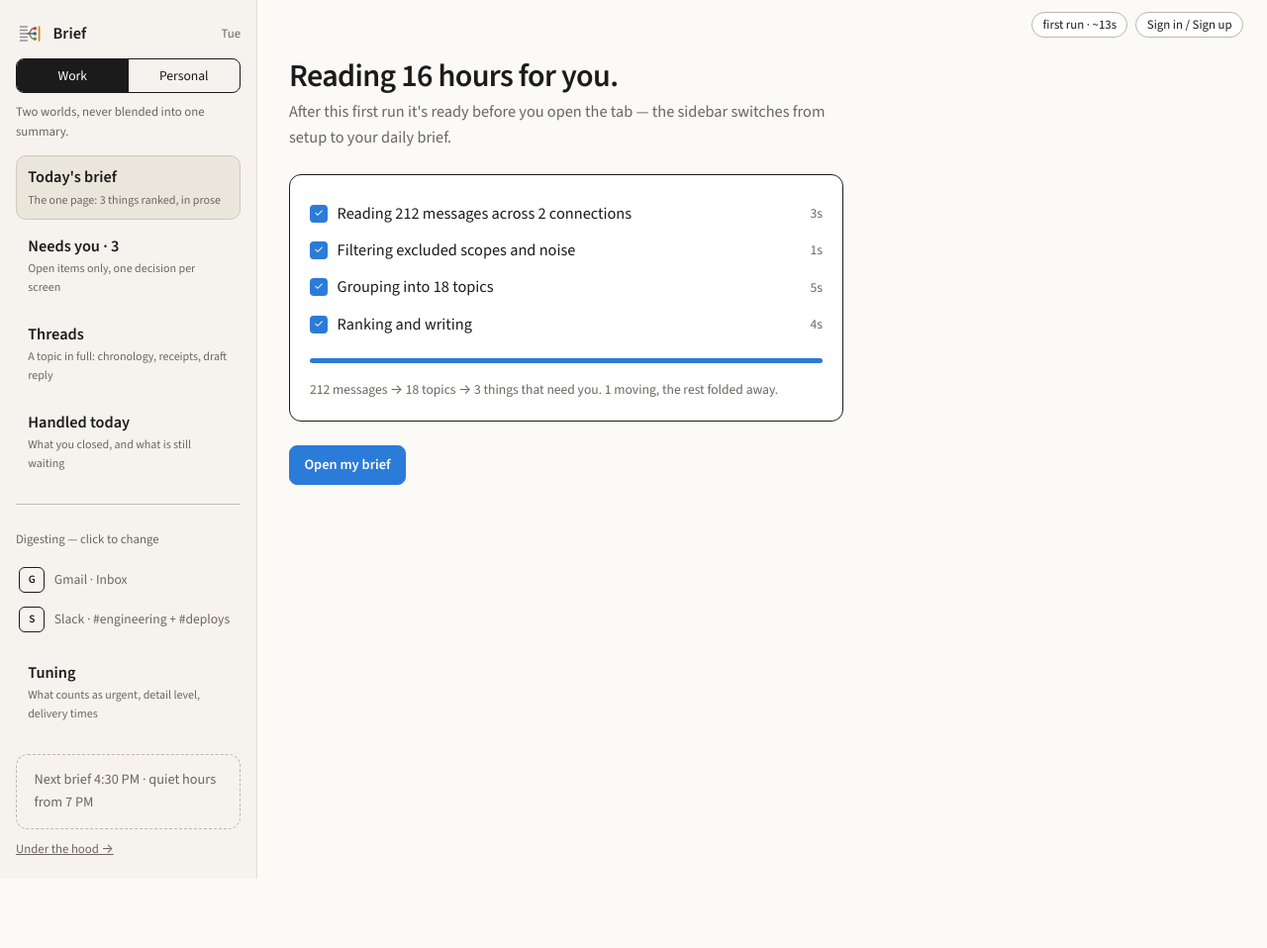
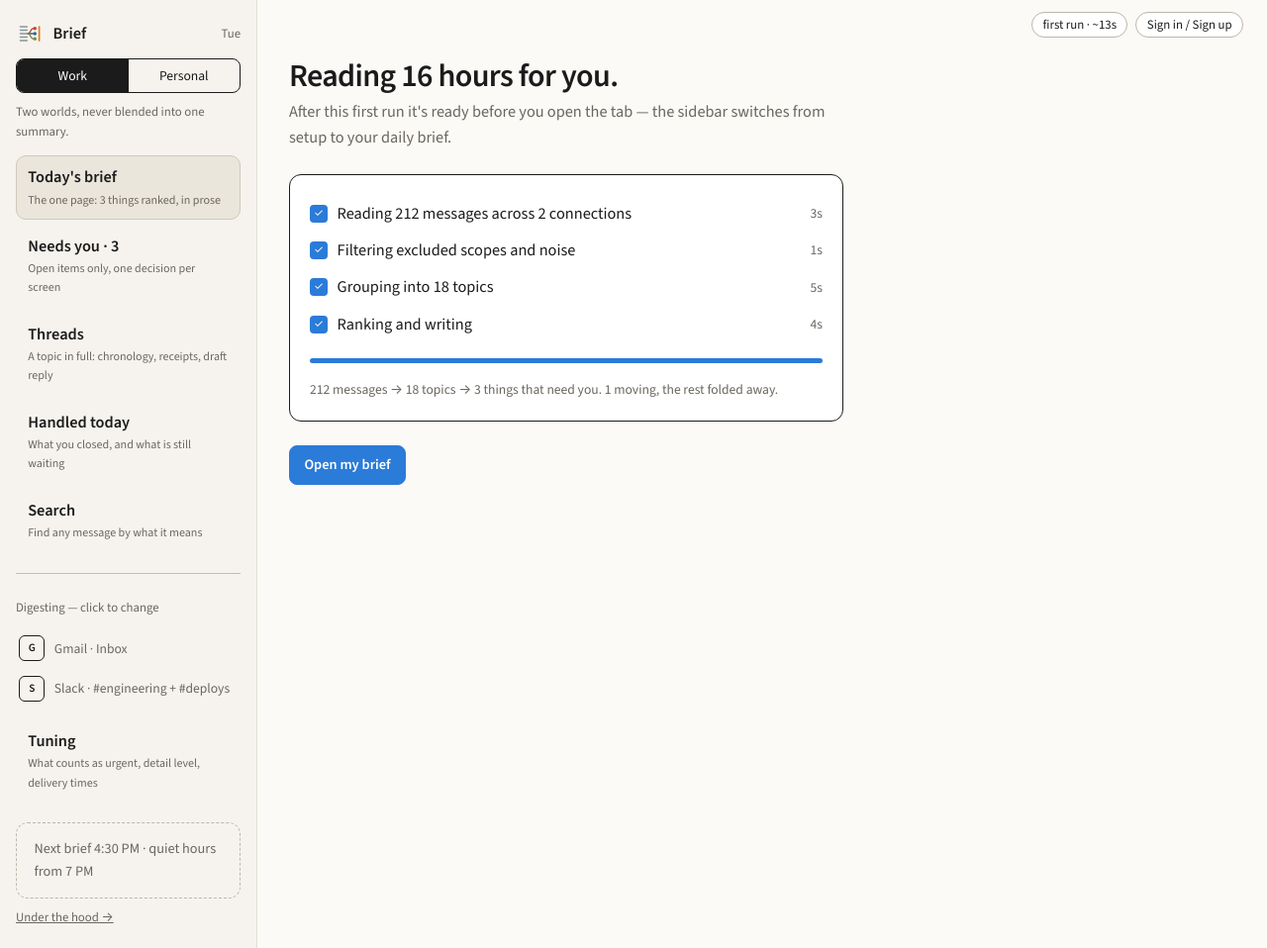
Before and after one commit to Revaant-D/5_Unopsis, a Django app: page /work/brief/building/ in a window 1280 px wide. Shown: the whole page at 99% size. Before the commit the page ends 888 px from the top, so only its background shows below. Run offline with Django 5.2, Linux system fonts and the light colour scheme; a user stored in the database is signed in; data comes from the database, SQL or seed files in the repository.

Commit message:
Add a Search link to the app rail, in both worlds
Co-Authored-By: Claude Opus 5.5 <noreply@anthropic.com>
Claude-Session: https://claude.ai/code/session_01Du2nbPFiAG1e6GvMKrXjbQ

```diff
--- a/templates/unopsis/app/_rail_world.html
+++ b/templates/unopsis/app/_rail_world.html
@@ -22,6 +22,8 @@
     <strong>Threads</strong><small>A topic in full: chronology, receipts, draft reply</small></a>
   <a class="rail-link {% if active == 'handled' %}is-active{% endif %}" href="{% url 'app-work-handled' %}">
     <strong>Handled today</strong><small>What you closed, and what is still waiting</small></a>
+  <a class="rail-link {% if active == 'search' %}is-active{% endif %}" href="{% url 'app-search' %}?world=work">
+    <strong>Search</strong><small>Find any message by what it means</small></a>
   <hr>
   <p class="rail-label">Digesting — click to change</p>
   {% for row in connections %}
@@ -40,6 +42,8 @@
     <strong>Since last visit</strong><small>Everything that happened while you were away, in order</small></a>
   <a class="rail-link {% if active == 'caught-up' %}is-active{% endif %}" href="{% url 'app-personal-caught-up' %}">
     <strong>Caught up</strong><small>The ending: what you did, and when the next one lands</small></a>
+  <a class="rail-link {% if active == 'search' %}is-active{% endif %}" href="{% url 'app-search' %}?world=personal">
+    <strong>Search</strong><small>Find any message by what it means</small></a>
   <hr>
   <p class="rail-label">Your places — ranked by what wants you</p>
   {% for place in places %}
```
